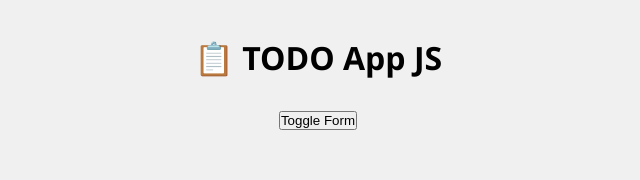
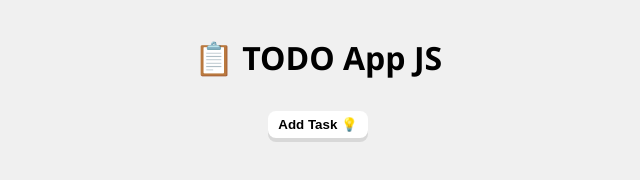
Before and after one commit to SoYuDev/todo-app-js, a website built with Vite: page index.html in a window 1280 px wide. Shown: the whole page, without its empty margins (322-962 px from the left). Built offline with nearby package versions, Linux system fonts and the light colour scheme.

Commit message:
feat: style improvement

```diff
--- a/index.html
+++ b/index.html
@@ -38,11 +38,11 @@
             id="form-task__input-desc"
           />
           <br />
-          <button type="submit">Register Task</button>
+          <button type="submit">Register Task 🗒️</button>
         </form>
       </section>
 
-      <button id="btn-toggle-form">Toggle Form</button>
+      <button id="btn-toggle-form">Add Task 💡</button>
     </main>
 
     <script type="module" src="/src/main.js"></script>
--- a/src/style.css
+++ b/src/style.css
@@ -41,6 +41,10 @@ form label {
   box-shadow: 0px 0px 8px #929292;
 }
 
+li {
+  list-style: none;
+}
+
 form {
   display: flex;
   flex-direction: column;
@@ -54,6 +58,31 @@ input {
   text-overflow: ellipsis;
 }
 
+button {
+  font-weight: 600;
+  border-radius: 8px;
+  cursor: pointer;
+  padding: 4px 2px;
+  transition: all 0.3 ease;
+  border: none;
+  box-shadow: 0 4px rgba(0, 0, 0, 0.1);
+}
+
+#btn-toggle-form {
+  background-color: #fff;
+  padding: 6px 10px;
+}
+
+button:hover {
+  transform: translateY(-2px);
+  box-shadow: 0 6px 12px rgba(0, 0, 0, 0.15);
+}
+
+button:active {
+  transform: translateY(0);
+  box-shadow: 0 2px 4px rgba(0, 0, 0, 0.1);
+}
+
 button[type="submit"] {
   width: 25%;
   margin: 12px 0;
```
